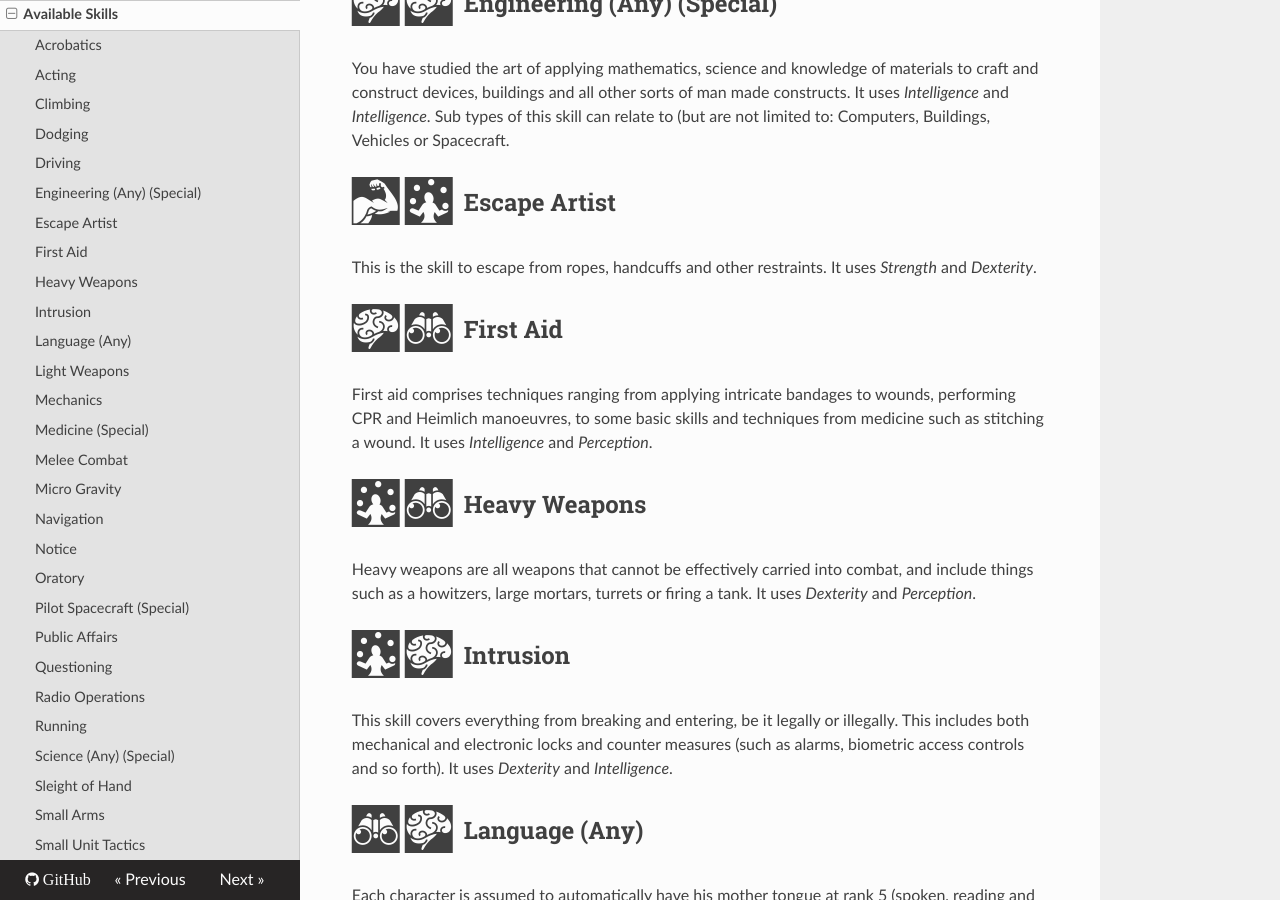
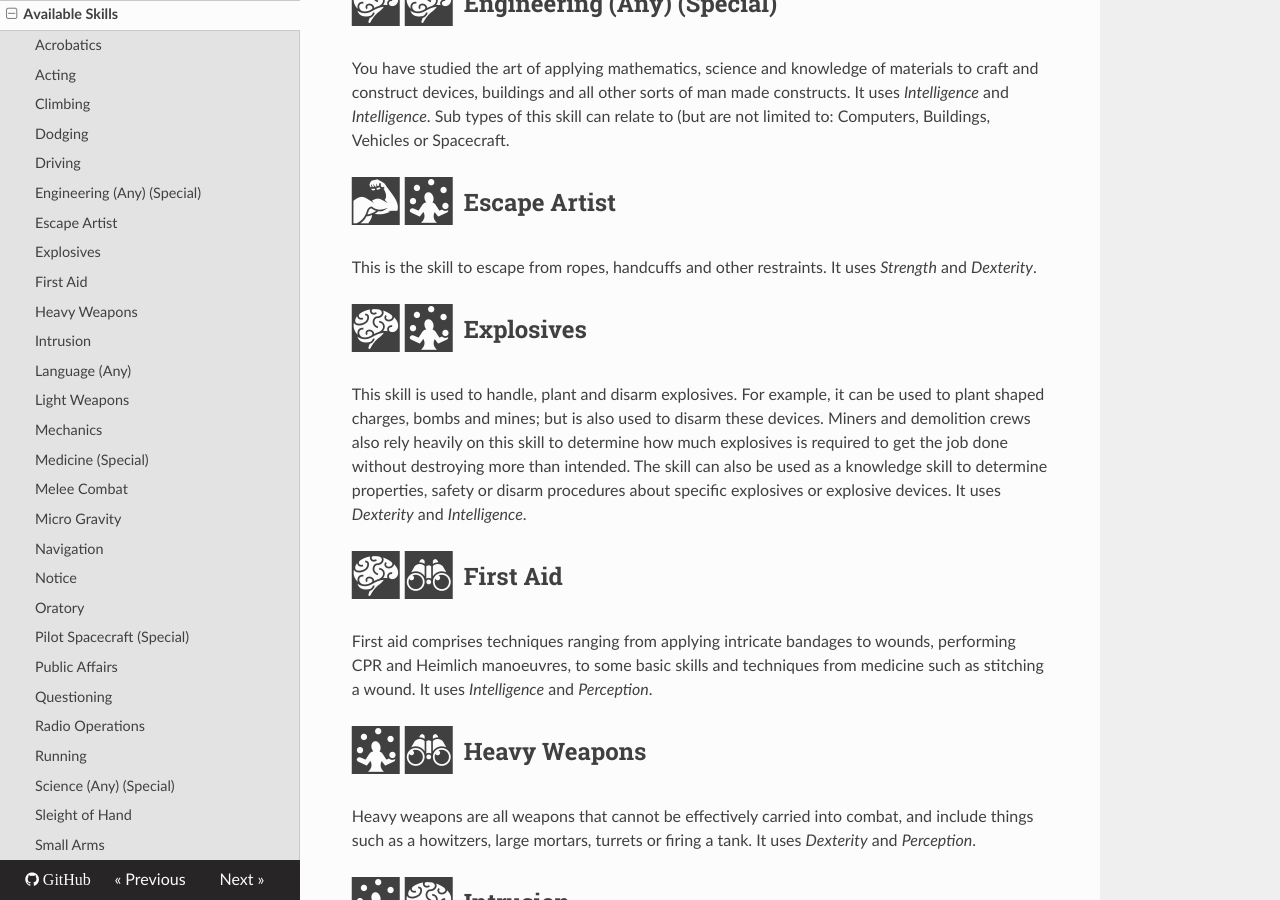
Before and after one commit to ehrpg/rules, an MkDocs documentation site: the page built from docs/skills/skills.md, in a window 1280 px wide and 900 px high, scrolled down 1057 px. Built offline with MkDocs 1.6.1, drawn with Linux system fonts in a browser that asks for light colours; nearby versions of some CDN libraries; old or Windows-style settings are respelled for this version of MkDocs.

Commit message:
Add explosives skill

```diff
--- a/docs/skills/skills.md
+++ b/docs/skills/skills.md
@@ -50,6 +50,16 @@ limited to: Computers, Buildings, Vehicles or Spacecraft.
 This is the skill to escape from ropes, handcuffs and other restraints. It
 uses _Strength_ and _Dexterity_.
 
+
+## <i class="fa fa-2x ehicon-intelligence"></i><i class="fa fa-2x ehicon-dexterity"></i> Explosives
+
+This skill is used to handle, plant and disarm explosives. For example, it can
+be used to plant shaped charges, bombs and mines; but is also used to disarm
+these devices. Miners and demolition crews also rely heavily on this skill to
+determine how much explosives is required to get the job done without destroying
+more than intended. The skill can also be used as a knowledge skill to determine
+properties, safety or disarm procedures about specific explosives or explosive
+devices. It uses _Dexterity_ and _Intelligence_.
 
 ## <i class="fa fa-2x ehicon-intelligence"></i><i class="fa fa-2x ehicon-perception"></i> First Aid
 
```
